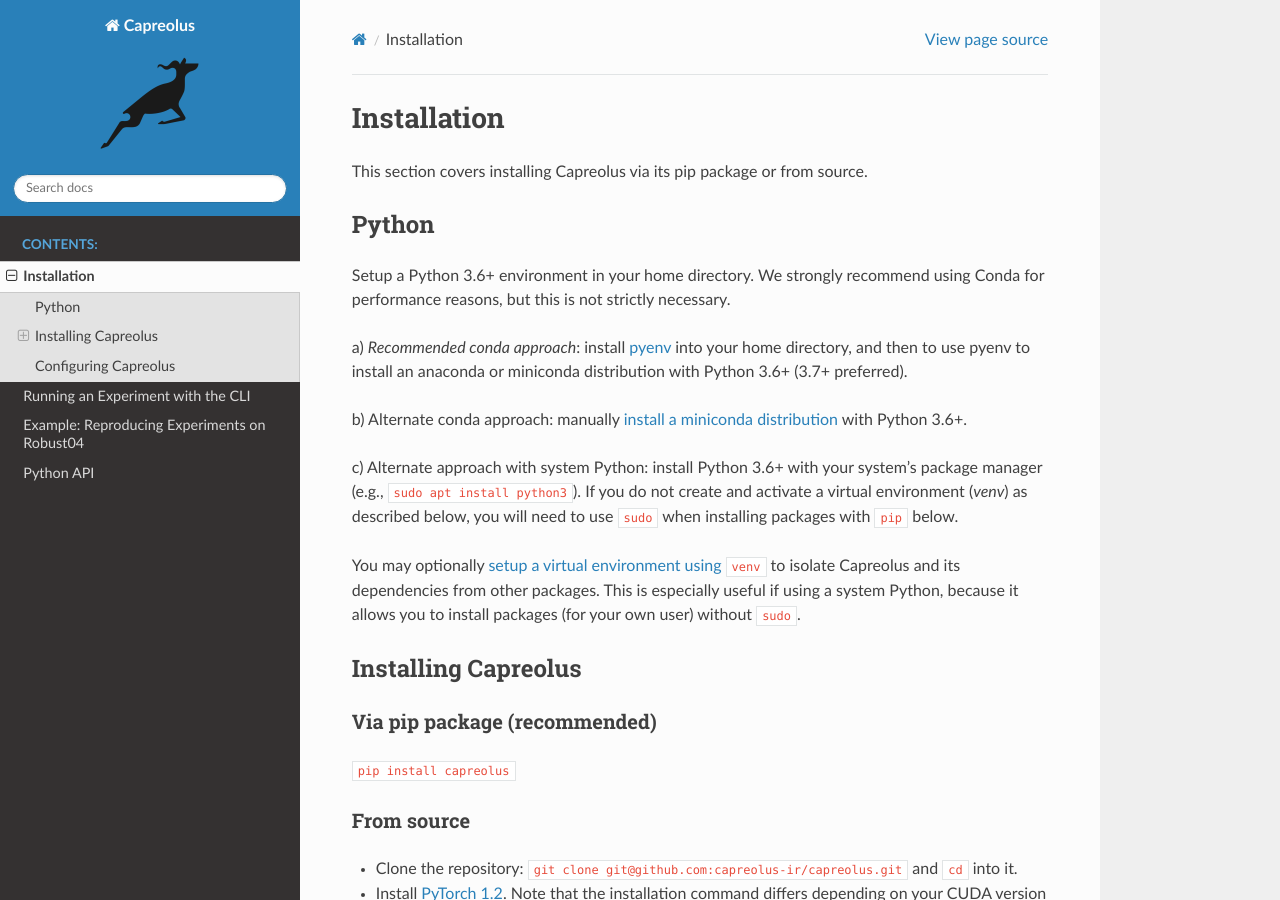
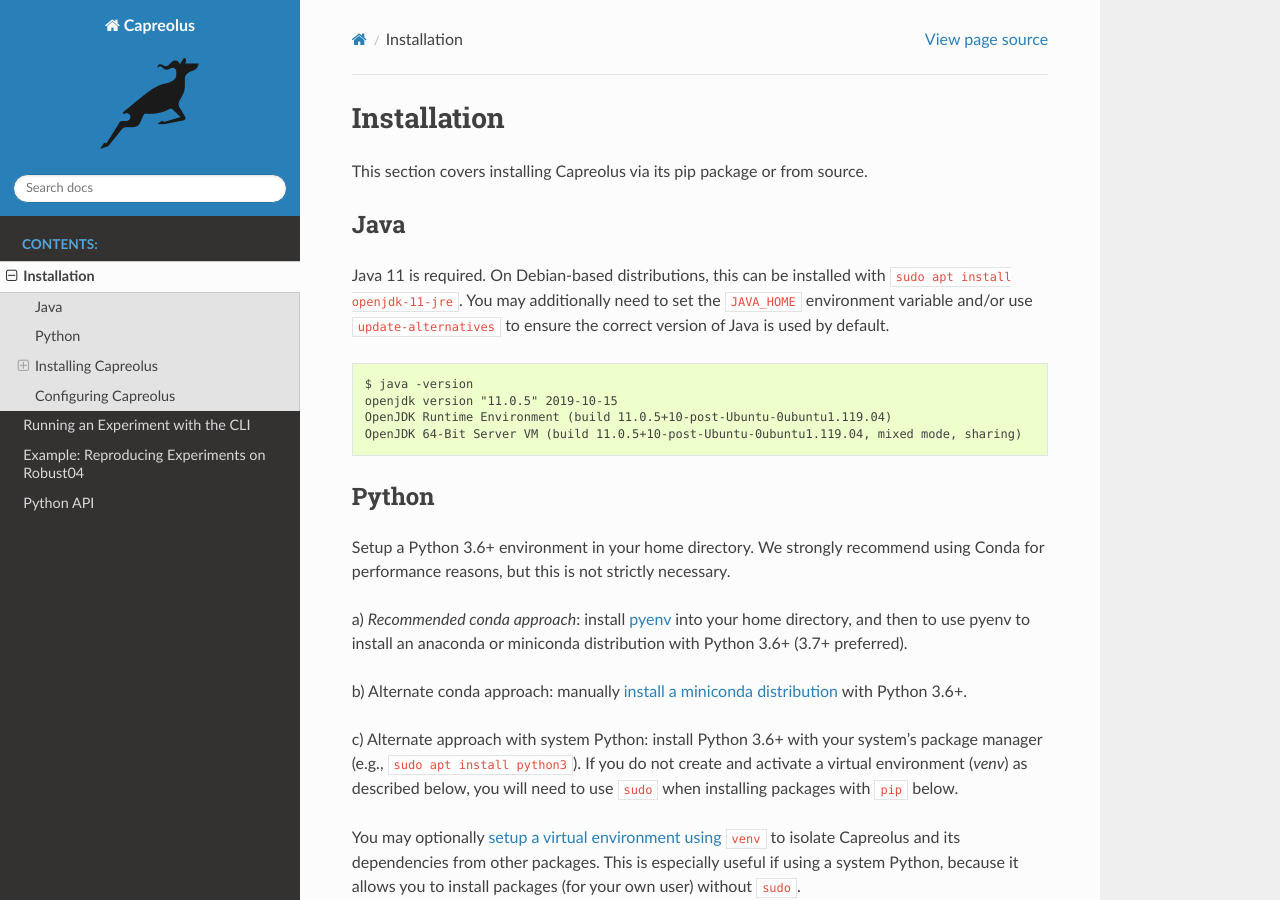
Before and after one commit to capreolus-ir/capreolus, a Sphinx documentation site: the page built from docs/installation.md, in a window 1280 px wide and 900 px high. Built offline with Sphinx 7.4.7 and the Read the Docs theme 2.0.0, drawn with Linux system fonts in a browser that asks for light colours.

Commit message:
add java prereq to installation page

````diff
--- a/docs/installation.md
+++ b/docs/installation.md
@@ -1,6 +1,15 @@
 # Installation
 
 This section covers installing Capreolus via its pip package or from source.
+
+### Java
+Java 11 is required. On Debian-based distributions, this can be installed with `sudo apt install openjdk-11-jre`. You may additionally need to set the `JAVA_HOME` environment variable and/or use `update-alternatives` to ensure the correct version of Java is used by default.
+```
+$ java -version
+openjdk version "11.0.5" 2019-10-15
+OpenJDK Runtime Environment (build 11.0.5+10-post-Ubuntu-0ubuntu1.119.04)
+OpenJDK 64-Bit Server VM (build 11.0.5+10-post-Ubuntu-0ubuntu1.119.04, mixed mode, sharing)
+```
 
 ### Python
 Setup a Python 3.6+ environment in your home directory. We strongly recommend using Conda for performance reasons, but this is not strictly necessary.
````
